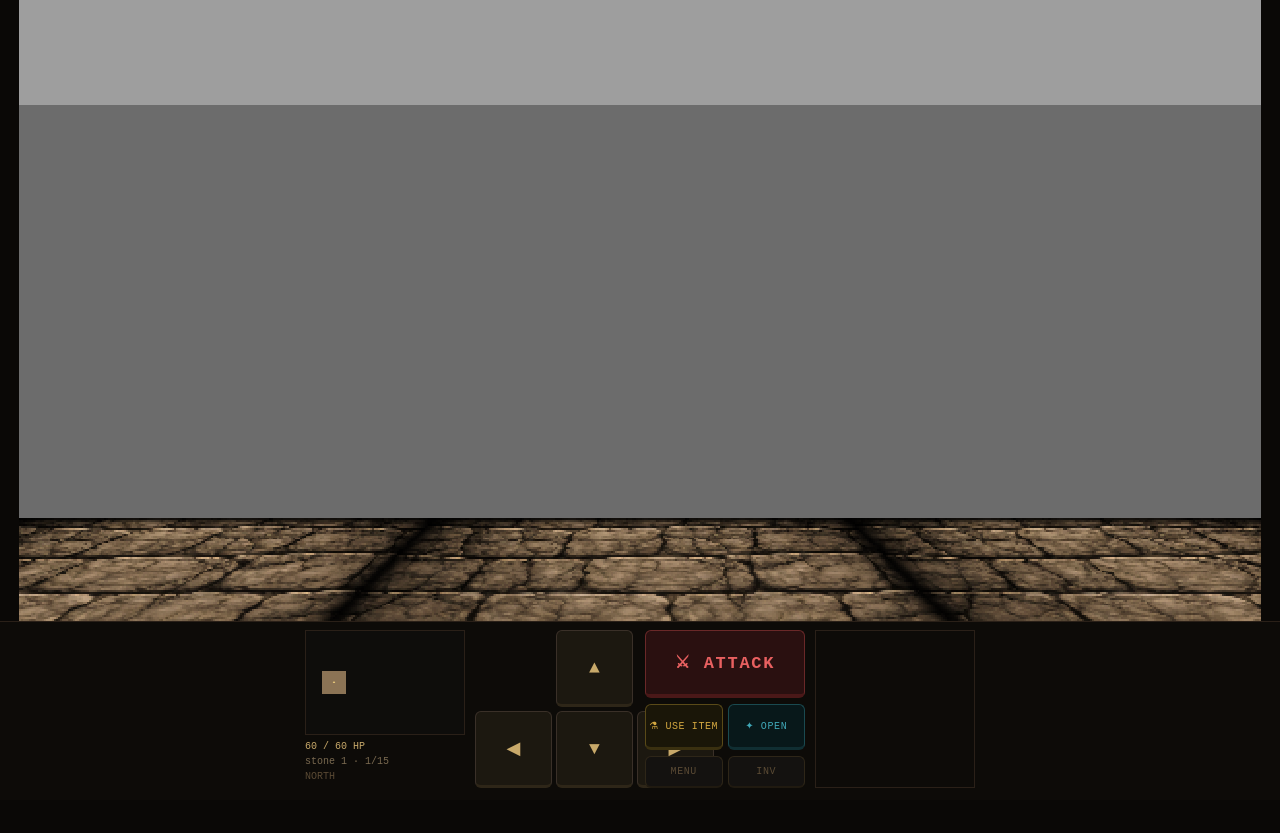
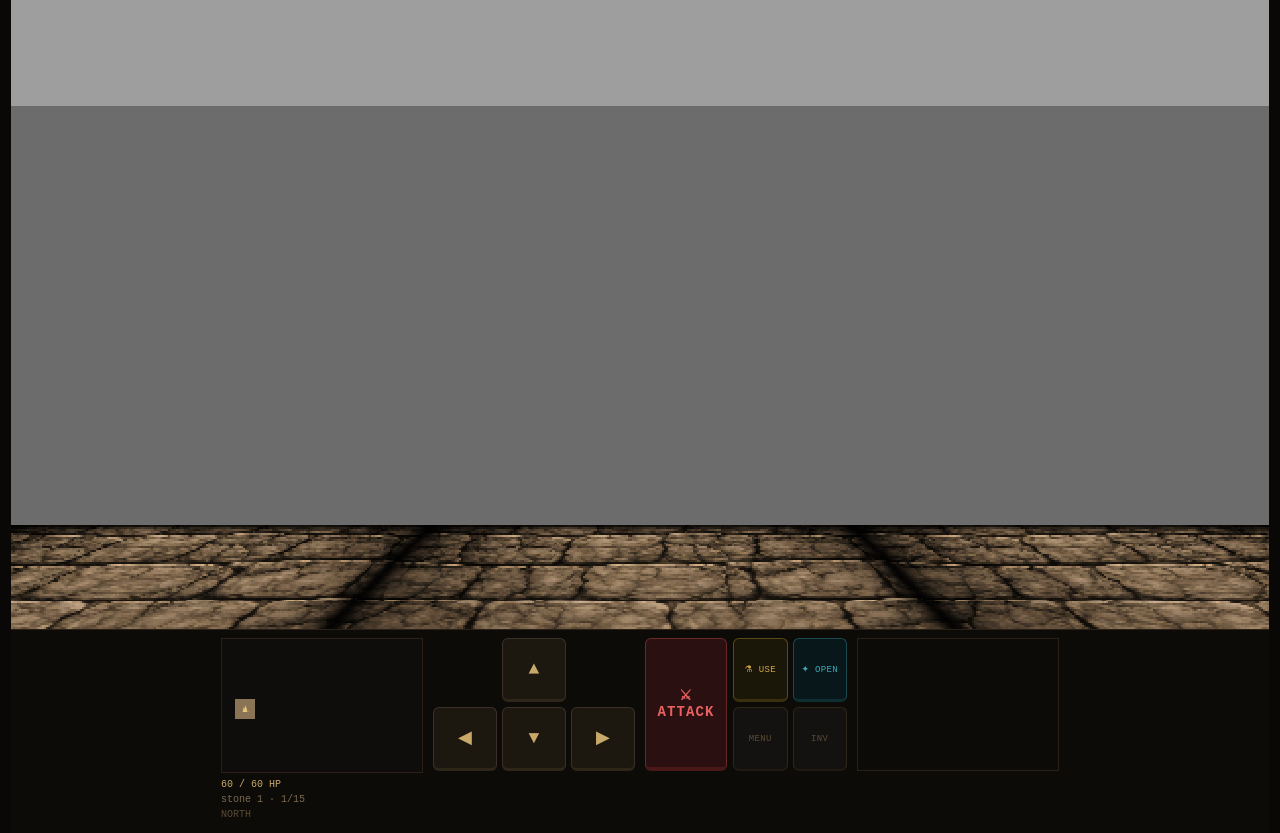
Before and after one commit to jerichomcleod/ogdc, a website built with Vite: page index.html in a window 1280 px wide. Before the commit the page ends 800 px from the top, so only its background shows below. Built offline with nearby package versions, Linux system fonts and the light colour scheme; animation ran at ten frames a second.

Commit message:
Fix enemy clipping, minimap player color, and layout sizing
- movementSystem: block movement into cells occupied by enemies
  (checked for both MOVE_FORWARD and MOVE_BACK)
- minimap: revert C_PLAYER to neutral warm amber '#e8c97a';
  enemy diamonds remain red '#e84040'
- canvas.ts scaleToWindow: sets #app width = canvas CSS width so
  controls always match the canvas; sets body.minHeight = canvas +
  controls height to prevent vertical compression
- index.html: wrap canvas + controls in #app (flex column, stretch)
  so JS width propagates to controls via 100% width

Co-Authored-By: Claude Sonnet 4.6 <noreply@anthropic.com>

```diff
--- a/index.html
+++ b/index.html
@@ -6,16 +6,6 @@
   <title>Wake in the Depths</title>
   <style>
     *, *::before, *::after { margin: 0; padding: 0; box-sizing: border-box; }
-
-    /* ── Section width: all four panels are this wide ────────── */
-    :root {
-      --sw:         160px;   /* section width — every panel matches this  */
-      --ctrl-gap:    10px;   /* gap between panels                        */
-      --dpad-gap:     4px;   /* gap between d-pad buttons                 */
-      --btn-attack-h: 68px;
-      --btn-sec-h:    46px;
-      --btn-aux-h:    32px;
-    }
 
     body {
       background: #0a0806;
@@ -28,6 +18,14 @@
       font-family: 'Courier New', Courier, monospace;
     }
 
+    /* ── App wrapper — JS sets its width to match the canvas ──── */
+    #app {
+      display: flex;
+      flex-direction: column;
+      align-items: stretch;   /* controls inherit the width */
+      flex-shrink: 0;
+    }
+
     /* ── Game canvas ─────────────────────────────────────────── */
     canvas#game-canvas {
       display: block;
@@ -37,23 +35,47 @@
       max-width: 100%;
     }
 
+    /* ══════════════════════════════════════════════════════════
+     * Layout tokens — all widths and heights derive from these.
+     *
+     * Wide  (≥ 860 px):  --dpad-btn 64px
+     *   --sw  = 3×64 + 2×5  = 202 px
+     *   --dpad-h = 2×64 + 5 = 133 px
+     *   4 panels: 4×202 + 3×10 + 2×8 = 854 px  ✓ fits at 860 px
+     *
+     * Narrow (< 860 px):  --dpad-btn 52px
+     *   --sw  = 3×52 + 2×5  = 166 px
+     *   --dpad-h = 2×52 + 5 = 109 px
+     *   2×2 grid: 2×166 + 8 + 16 = 356 px  ✓ fits on 375 px+ phones
+     * ══════════════════════════════════════════════════════════ */
+    :root {
+      --dpad-btn:  64px;
+      --dpad-gap:   5px;
+      --sw:    calc(3 * var(--dpad-btn) + 2 * var(--dpad-gap));
+      --dpad-h: calc(2 * var(--dpad-btn) + var(--dpad-gap));
+      --atk-w:     82px;
+      --cg:        10px;   /* gap between panels */
+      --cp:         8px;   /* horizontal padding inside #controls */
+    }
+
     /* ── Controls panel ──────────────────────────────────────── */
     #controls {
       width: 100%;
       background: #0d0b08;
       border-top: 1px solid #2a2018;
-      padding: 8px 10px 12px;
+      padding: 8px var(--cp) 12px;
       user-select: none;
       -webkit-user-select: none;
     }
 
-    /* Every panel is --sw wide */
+    /* Every panel is exactly --sw wide. Heights set explicitly per-panel. */
     #ctrl-minimap,
     #ctrl-dpad,
     #ctrl-actions,
     #ctrl-log {
       width: var(--sw);
       flex-shrink: 0;
+      overflow: hidden;
     }
 
     /* ── Shared button base ──────────────────────────────────── */
@@ -103,46 +125,56 @@
     #minimap-stats .stat-floor { color: #7a6a50; }
     #minimap-stats .stat-dir   { color: #5a4a34; }
 
-    /* ── D-pad ───────────────────────────────────────────────── */
-    /* 3 equal columns filling --sw; buttons square via aspect-ratio */
+    /* ── D-pad — explicit cell sizes, no aspect-ratio ────────── */
     #ctrl-dpad {
       display: grid;
-      grid-template-columns: repeat(3, 1fr);
-      grid-template-rows: auto auto;
+      grid-template-columns: repeat(3, var(--dpad-btn));
+      grid-template-rows: repeat(2, var(--dpad-btn));
       gap: var(--dpad-gap);
     }
 
     .btn-dpad {
-      aspect-ratio: 1 / 1;
+      width:  var(--dpad-btn);
+      height: var(--dpad-btn);
       font-size: 18px;
       line-height: 1;
     }
 
-    /* ── Action column ───────────────────────────────────────── */
+    /* ── Action cluster: [ATTACK wide | 2×2 grid] ────────────── */
     #ctrl-actions {
       display: flex;
-      flex-direction: column;
+      flex-direction: row;
       gap: 6px;
+      height: var(--dpad-h);   /* explicit — matches the d-pad height */
     }
 
-    /* ATTACK — large, red */
+    /* ATTACK: full height of the cluster, fixed width */
     .btn-attack {
       background: #2a1010;
       border: 1px solid #6a2828;
       border-bottom: 4px solid #4a1818;
       color: #e86060;
-      font-size: 17px;
+      font-size: 14px;
       font-weight: bold;
       text-transform: uppercase;
-      letter-spacing: 0.1em;
-      height: var(--btn-attack-h);
-      width: 100%;
+      letter-spacing: 0.08em;
+      width:  var(--atk-w);
+      height: 100%;
+      flex-shrink: 0;
     }
-    .btn-attack:active, .btn-attack.pressed { background: #3a1818; color: #ff8080; }
+    .btn-attack:active, .btn-attack.pressed {
+      background: #3a1818;
+      color: #ff8080;
+    }
 
-    /* Secondary button rows */
-    .btn-row {
-      display: flex;
+    /* 2×2 secondary grid fills remaining width at full height */
+    #ctrl-action-grid {
+      flex: 1;
+      min-width: 0;
+      height: 100%;
+      display: grid;
+      grid-template-columns: 1fr 1fr;
+      grid-template-rows: 1fr 1fr;
       gap: 5px;
     }
 
@@ -152,11 +184,9 @@
       border: 1px solid #5a4a18;
       border-bottom: 3px solid #3a3010;
       color: #d4a840;
-      font-size: 10px;
+      font-size: 9px;
       text-transform: uppercase;
-      letter-spacing: 0.06em;
-      height: var(--btn-sec-h);
-      flex: 1;
+      letter-spacing: 0.04em;
     }
     .btn-use:active, .btn-use.pressed { background: #2a2410; color: #f0c860; }
 
@@ -166,11 +196,9 @@
       border: 1px solid #1a4a50;
       border-bottom: 3px solid #102e32;
       color: #40a8b8;
-      font-size: 10px;
+      font-size: 9px;
       text-transform: uppercase;
-      letter-spacing: 0.06em;
-      height: var(--btn-sec-h);
-      flex: 1;
+      letter-spacing: 0.04em;
     }
     .btn-interact:active, .btn-interact.pressed { background: #102428; color: #60c8d8; }
 
@@ -180,11 +208,9 @@
       border: 1px solid #2e2618;
       border-bottom: 2px solid #201a10;
       color: #5a4a34;
-      font-size: 10px;
+      font-size: 9px;
       text-transform: uppercase;
-      letter-spacing: 0.06em;
-      height: var(--btn-aux-h);
-      flex: 1;
+      letter-spacing: 0.04em;
     }
     .btn-aux:active, .btn-aux.pressed { background: #201c12; color: #8a7a54; }
 
@@ -193,7 +219,7 @@
       display: flex;
       flex-direction: column;
       justify-content: flex-end;
-      overflow: hidden;
+      height: var(--dpad-h);   /* explicit — matches the d-pad height */
       border: 1px solid #2a2018;
       padding: 6px 8px;
     }
@@ -209,43 +235,47 @@
     }
 
     /* ═══════════════════════════════════════════════════════════
-       WIDE LAYOUT  —  all 4 panels in a single row
-       Kicks in when viewport ≥ 4×--sw + 3×gap + panel padding
-       4×160 + 3×10 + 20 = 690px  →  breakpoint: 700px
+       WIDE LAYOUT  (≥ 860 px) — 4 panels in a single flex row
        ═══════════════════════════════════════════════════════════ */
-    @media (min-width: 700px) {
+    @media (min-width: 860px) {
       #controls {
         display: flex;
         flex-direction: row;
-        align-items: stretch;
+        align-items: flex-start;
         justify-content: center;
-        gap: var(--ctrl-gap);
+        gap: var(--cg);
       }
     }
 
     /* ═══════════════════════════════════════════════════════════
-       NARROW LAYOUT  —  2 × 2 grid
+       NARROW LAYOUT  (< 860 px) — 2×2 fixed-width grid
          [dpad    | actions]
          [minimap | log    ]
+       Columns use --sw so panels never grow beyond their defined width.
        ═══════════════════════════════════════════════════════════ */
-    @media (max-width: 699px) {
+    @media (max-width: 859px) {
+      :root {
+        --dpad-btn: 52px;
+        --atk-w:    62px;
+      }
+
       #controls {
         display: grid;
         grid-template-columns: var(--sw) var(--sw);
         grid-template-rows: auto auto;
-        align-items: start;
         justify-content: center;
-        gap: var(--ctrl-gap);
+        gap: 8px;
       }
 
       #ctrl-dpad    { grid-row: 1; grid-column: 1; }
       #ctrl-actions { grid-row: 1; grid-column: 2; }
       #ctrl-minimap { grid-row: 2; grid-column: 1; }
-      #ctrl-log     { grid-row: 2; grid-column: 2; align-self: stretch; }
+      #ctrl-log     { grid-row: 2; grid-column: 2; }
     }
   </style>
 </head>
 <body>
+  <div id="app">
   <canvas id="game-canvas"></canvas>
 
   <div id="controls">
@@ -262,11 +292,9 @@
 
     <!-- ── D-pad ──────────────────────────────────────────── -->
     <div id="ctrl-dpad">
-      <!-- Row 1: only FORWARD in centre -->
       <div></div>
       <button class="btn btn-dpad" data-action="MOVE_FORWARD">▲</button>
       <div></div>
-      <!-- Row 2: LEFT  BACK  RIGHT -->
       <button class="btn btn-dpad" data-action="TURN_LEFT">◀</button>
       <button class="btn btn-dpad" data-action="MOVE_BACK">▼</button>
       <button class="btn btn-dpad" data-action="TURN_RIGHT">▶</button>
@@ -275,13 +303,11 @@
     <!-- ── Action buttons ─────────────────────────────────── -->
     <div id="ctrl-actions">
       <button class="btn btn-attack" data-action="ATTACK">⚔ ATTACK</button>
-      <div class="btn-row">
-        <button class="btn btn-use"      data-action="USE_ITEM">⚗ USE ITEM</button>
+      <div id="ctrl-action-grid">
+        <button class="btn btn-use"      data-action="USE_ITEM">⚗ USE</button>
         <button class="btn btn-interact" data-action="INTERACT">✦ OPEN</button>
-      </div>
-      <div class="btn-row">
-        <button class="btn btn-aux" data-action="CANCEL">MENU</button>
-        <button class="btn btn-aux" data-action="OPEN_INVENTORY">INV</button>
+        <button class="btn btn-aux"      data-action="CANCEL">MENU</button>
+        <button class="btn btn-aux"      data-action="OPEN_INVENTORY">INV</button>
       </div>
     </div>
 
@@ -291,6 +317,7 @@
     </div>
 
   </div>
+  </div><!-- #app -->
 
   <script type="module" src="/src/main.ts"></script>
 </body>
--- a/src/engine/canvas.ts
+++ b/src/engine/canvas.ts
@@ -18,13 +18,20 @@ export function initCanvas(): void {
 }
 
 function scaleToWindow(): void {
-  const controls   = document.getElementById('controls')
-  const controlsH  = controls?.offsetHeight ?? 260
-  const availH     = window.innerHeight - controlsH
-  const scale      = Math.min(window.innerWidth / CANVAS_W, availH / CANVAS_H)
-  const clamped    = Math.max(0.4, scale)
-  _canvas.style.width  = `${Math.floor(CANVAS_W * clamped)}px`
-  _canvas.style.height = `${Math.floor(CANVAS_H * clamped)}px`
+  const controls  = document.getElementById('controls')
+  const app       = document.getElementById('app')
+  const controlsH = controls?.offsetHeight ?? 220
+  const availH    = window.innerHeight - controlsH
+  const scale     = Math.min(window.innerWidth / CANVAS_W, availH / CANVAS_H)
+  const clamped   = Math.max(0.4, scale)
+  const cssW = Math.floor(CANVAS_W * clamped)
+  const cssH = Math.floor(CANVAS_H * clamped)
+  _canvas.style.width  = `${cssW}px`
+  _canvas.style.height = `${cssH}px`
+  // Keep controls the same width as the scaled canvas
+  if (app) app.style.width = `${cssW}px`
+  // Prevent vertical layout from collapsing below canvas + controls
+  document.body.style.minHeight = `${cssH + controlsH + 20}px`
 }
 
 export function getCtx(): CanvasRenderingContext2D {
--- a/src/systems/movementSystem.ts
+++ b/src/systems/movementSystem.ts
@@ -28,7 +28,7 @@ export function processMovement(state: GameState): void {
   } else if (consumeAction('MOVE_FORWARD')) {
     const { dx, dy } = stepOffset(run.facing)
     const nx = run.position.x + dx, ny = run.position.y + dy
-    if (isPassable(run.floorId, nx, ny)) {
+    if (isPassable(run.floorId, nx, ny) && !run.enemies.some(e => e.x === nx && e.y === ny)) {
       const prev      = run.facing
       run.position.x  = nx
       run.position.y  = ny
@@ -43,7 +43,7 @@ export function processMovement(state: GameState): void {
   } else if (consumeAction('MOVE_BACK')) {
     const { dx, dy } = stepOffset(run.facing)
     const nx = run.position.x - dx, ny = run.position.y - dy
-    if (isPassable(run.floorId, nx, ny)) {
+    if (isPassable(run.floorId, nx, ny) && !run.enemies.some(e => e.x === nx && e.y === ny)) {
       const prev      = run.facing
       run.position.x  = nx
       run.position.y  = ny
--- a/src/ui/minimap.ts
+++ b/src/ui/minimap.ts
@@ -4,24 +4,26 @@ import { LEVEL_SEQUENCE } from '../content/floors'
 
 // ── Config ────────────────────────────────────────────────────────────────────
 
-const CELL   = 8     // pixels per map cell in the HTML minimap canvas
-const VIEW_W = 20    // cells wide  → MAP_W = 160px
-const VIEW_H = 13    // cells tall  → MAP_H = 104px
+const CELL   = 5     // px per cell — smaller = more map visible
+const VIEW_W = 30    // cells wide  → MAP_W = 150 px
+const VIEW_H = 20    // cells tall  → MAP_H = 100 px
 const MAP_W  = VIEW_W * CELL
 const MAP_H  = VIEW_H * CELL
 
 const C_WALL       = '#2a2318'
 const C_FLOOR      = '#8b7355'
 const C_UNEXPLORED = '#0e0d0b'
-const C_PLAYER     = '#e8c97a'
+const C_PLAYER     = '#e8c97a'   // neutral warm amber
 const C_EXIT       = '#4ab87a'
 const C_DOOR       = '#8a5a20'
+const C_ENEMY      = '#e84040'   // red for enemy diamonds
 
+// Sharper, more elongated directional arrows
 const ARROWS: Record<string, [number, number][]> = {
-  north: [ [0,-2], [ 2, 1], [-2, 1] ],
-  south: [ [0, 2], [ 2,-1], [-2,-1] ],
-  east:  [ [2, 0], [-1,-2], [-1, 2] ],
-  west:  [ [-2,0], [ 1,-2], [ 1, 2] ],
+  north: [ [0, -3],   [ 2,  2.5], [-2,  2.5] ],
+  south: [ [0,  3],   [ 2, -2.5], [-2, -2.5] ],
+  east:  [ [3,  0],   [-2, -2.5], [-2,  2.5] ],
+  west:  [ [-3, 0],   [ 2, -2.5], [ 2,  2.5] ],
 }
 
 // ── Canvas context (lazy-initialised) ─────────────────────────────────────────
@@ -58,6 +60,7 @@ export function renderMinimap(state: GameState): void {
   ctx.fillStyle = '#0a0905'
   ctx.fillRect(0, 0, MAP_W, MAP_H)
 
+  // Cells
   for (let vy = 0; vy < viewH; vy++) {
     for (let vx = 0; vx < viewW; vx++) {
       const mx = startX + vx
@@ -85,9 +88,28 @@ export function renderMinimap(state: GameState): void {
     }
   }
 
-  // Player marker
-  const mpx = (px - startX) * CELL + CELL / 2
-  const mpy = (py - startY) * CELL + CELL / 2
+  // Enemy diamonds — only on revealed cells within the viewport
+  ctx.fillStyle = C_ENEMY
+  for (const enemy of run.enemies) {
+    const vx = enemy.x - startX
+    const vy = enemy.y - startY
+    if (vx < 0 || vx >= viewW || vy < 0 || vy >= viewH) continue
+    if (!run.mapRevealed[enemy.y]?.[enemy.x]) continue
+    const ex = vx * CELL + CELL / 2
+    const ey = vy * CELL + CELL / 2
+    const r  = Math.max(1.5, CELL / 2 - 0.5)
+    ctx.beginPath()
+    ctx.moveTo(ex,     ey - r)
+    ctx.lineTo(ex + r, ey)
+    ctx.lineTo(ex,     ey + r)
+    ctx.lineTo(ex - r, ey)
+    ctx.closePath()
+    ctx.fill()
+  }
+
+  // Player arrow
+  const mpx   = (px - startX) * CELL + CELL / 2
+  const mpy   = (py - startY) * CELL + CELL / 2
   const arrow = ARROWS[run.facing]
   ctx.fillStyle = C_PLAYER
   ctx.beginPath()
@@ -97,7 +119,7 @@ export function renderMinimap(state: GameState): void {
   ctx.closePath()
   ctx.fill()
 
-  // Update HTML stats
+  // HTML stats
   const statsEl = document.getElementById('minimap-stats')
   if (statsEl) {
     const lvl       = LEVEL_SEQUENCE.indexOf(run.floorId as typeof LEVEL_SEQUENCE[number]) + 1
```
